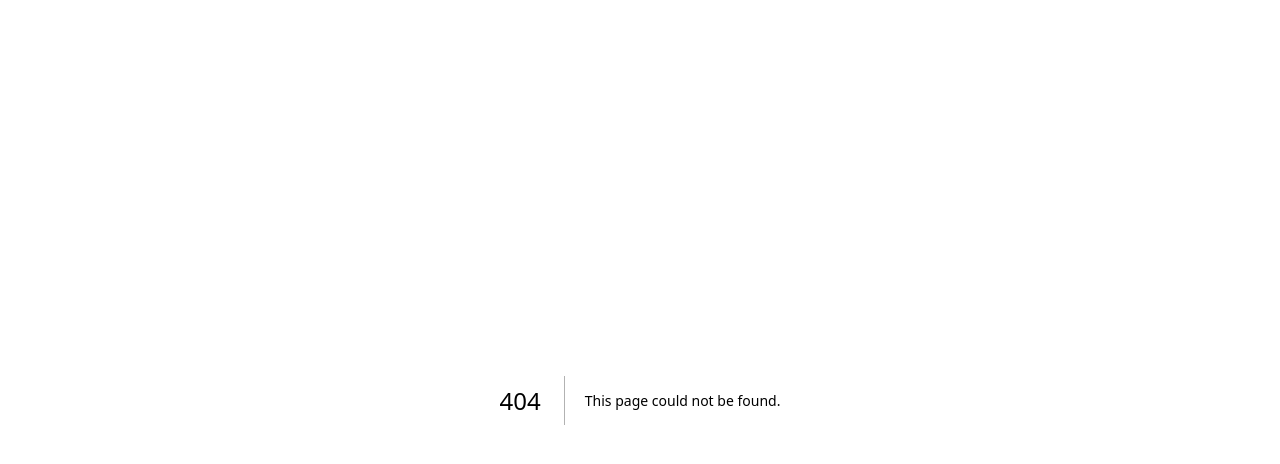
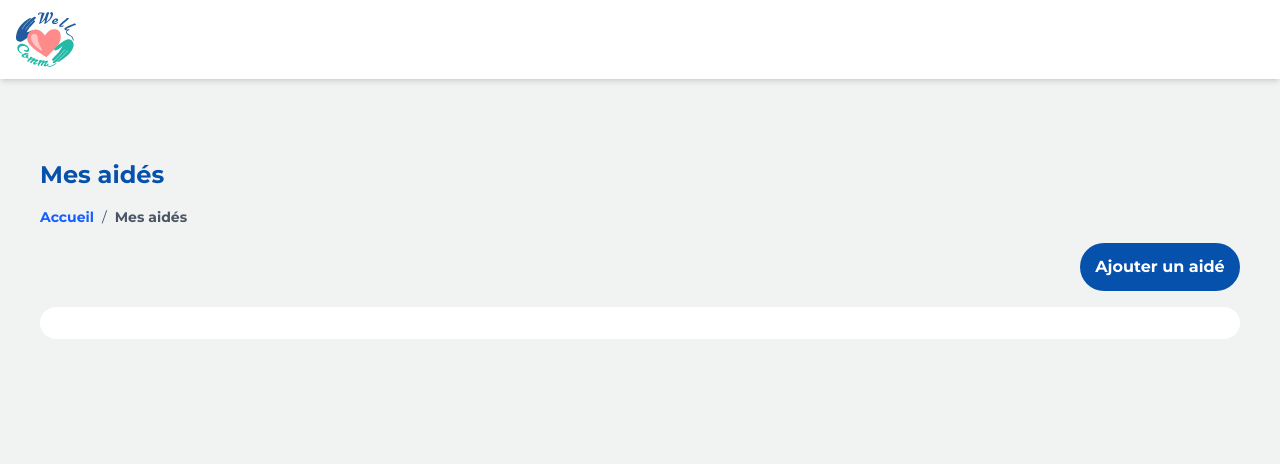
Before and after one commit to TheGamerFarmer/Well-Comm, a Next.js app in the folder site-web/: page /mesAides in a window 1280 px wide. Before the commit this address had no page. Shown: the top 464 px of the page. Built offline with nearby package versions, Linux system fonts and the light colour scheme.

Commit message:
selectAidee -> mesAides

```diff
--- a/site-web/app/(pages)/selectionAidee/page.tsx
+++ b/site-web/app/(pages)/mesAides/page.tsx
@@ -7,7 +7,7 @@ import {Button} from "@/components/ButtonMain";
 import ImagePreview from "@/components/ImagePreview";
 
 
-export default function SelectionAidee() {
+export default function mesAides() {
     const [items, setItems] = useState<string[]>([]);
     const [isOpen, setIsOpen] = useState(false);
     const [name, setName] = useState("");
@@ -69,8 +69,10 @@ export default function SelectionAidee() {
                                     key={index}
                                     onClick={() => alert("fonctionne")}
                                     className="w-full h-[83px] mb-1 pt-[18px] pr-[23px] pb-[17px] pl-5 rounded-lg bg-[#f6f6f6] text-black font-bold flex items-center">
+                                    <ImagePreview file={file} />
+                                    {item}
 
-                                    {item}
+
                                 </div>
                             ))}
                         </div>
--- a/site-web/components/FilArianne.tsx
+++ b/site-web/components/FilArianne.tsx
@@ -5,7 +5,7 @@ import { usePathname } from "next/navigation";
 
 const breadcrumbNames: Record<string, string> = {
     home: "Accueil",
-    selectionAidee: "Mes aidés",
+    mesAides: "Mes aidés",
     calendrier: "Calendrier",
     profil: "Mon profil",
 };
--- a/site-web/components/ImagePreview.tsx
+++ b/site-web/components/ImagePreview.tsx
@@ -28,7 +28,7 @@ const ImagePreview = ({ file }: ImagePreviewProps) => {
         <img
             src={previewUrl || "/images/placeholder.png"}
             alt="Preview"
-            className="w-[300px] h-[300px] object-contain rounded-lg border cursor-pointer hover:opacity-80 transition"
+            className=" object-contain rounded-lg border cursor-pointer hover:opacity-80 transition"
         />
     );
 };
```
